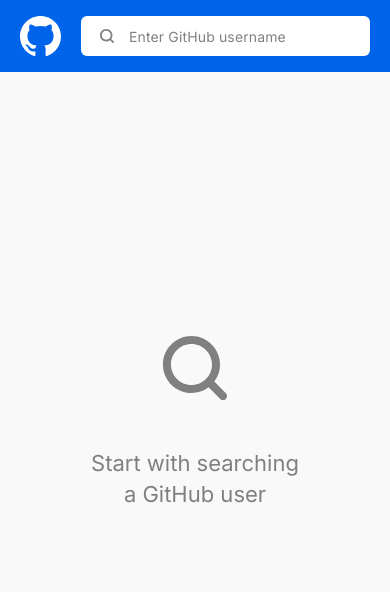
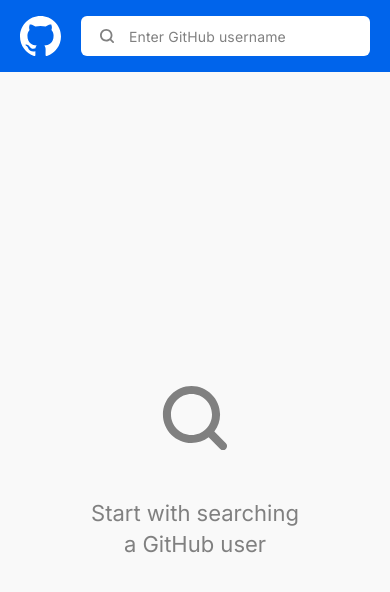
Before and after one commit to ave-random/github-search, a React (Create React App) app: page / in a window 390 px wide. Shown: the top 592 px of the page. Built offline with nearby package versions, Linux system fonts and the light colour scheme.

Commit message:
Make layout adaptive

```diff
--- a/src/App.css
+++ b/src/App.css
@@ -15,10 +15,23 @@ body {
 
 .layout {
   display: flex;
+  flex-direction: column;
+  min-height: 100vh;
 }
 
-@media all and (max-width: 820px) {
-  .layout {
+.content {
+  display: flex;
+  padding: 0 56px;
+  padding-top: 28px;
+  width: 100%;
+  flex-grow: 1;
+  box-sizing: border-box;
+}
+
+@media all and (max-width: 950px) {
+  .content {
     flex-direction: column;
+    padding-left: 10px;
+    padding-right: 10px;
   }
 }
--- a/src/App.js
+++ b/src/App.js
@@ -29,8 +29,10 @@ function App() {
   return (
     <div className="layout">
       <Header fetchUser={fetchUser} />
-      <Sidebar user={user} />
-      <Main user={user} isFetched={isFetched} />
+      <div className="content">
+        <Sidebar user={user} />
+        <Main user={user} isFetched={isFetched} />
+      </div>
     </div>
   );
 }
--- a/src/components/Header/Header.css
+++ b/src/components/Header/Header.css
@@ -4,7 +4,6 @@ header {
   width: 100%;
   display: flex;
   align-items: center;
-  position: fixed;
   box-sizing: border-box;
 }
 
--- a/src/components/Pagination/Pagination.css
+++ b/src/components/Pagination/Pagination.css
@@ -25,3 +25,9 @@
   fill: white;
   color: white;
 }
+
+@media all and (max-width: 950px) {
+  .paginationItemsCounter {
+    display: none;
+  }
+}
--- a/src/components/Pagination/Pagination.js
+++ b/src/components/Pagination/Pagination.js
@@ -10,7 +10,7 @@ function Pagination({ page, setPage, perPage, totalItems }) {
 
   return (
     <div className="paginationContainer">
-      <span>
+      <span className="paginationItemsCounter">
         {startIndex}-{endIndex} of {totalItems} items
       </span>
       <ReactPaginate
--- a/src/components/Placeholder/Placeholder.css
+++ b/src/components/Placeholder/Placeholder.css
@@ -1,7 +1,6 @@
 .placeholder {
   display: flex;
   flex-grow: 1;
-  height: 100vh;
   flex-direction: column;
   align-items: center;
   justify-content: center;
--- a/src/components/Repositories/Repositories.css
+++ b/src/components/Repositories/Repositories.css
@@ -2,8 +2,12 @@ main {
   display: flex;
   flex-direction: column;
   flex-grow: 1;
-  padding: 100px 56px 0 128px;
   max-width: 877px;
+}
+
+.repoList {
+  padding: 0;
+  margin: 0;
 }
 
 .repo {
@@ -12,6 +16,10 @@ main {
   background: white;
   margin-bottom: 24px;
   padding: 24px 32px;
+}
+
+.repo:last-child {
+  margin-bottom: 0;
 }
 
 .repo > a {
@@ -29,6 +37,7 @@ main {
 }
 
 main > h2 {
+  margin-top: 0;
   font-weight: 600;
   font-size: 32px;
   line-height: 130%;
--- a/src/components/Repositories/Repositories.js
+++ b/src/components/Repositories/Repositories.js
@@ -37,14 +37,16 @@ function Repositories({ user }) {
   return (
     <main>
       <h2>Repositories ({user.public_repos})</h2>
+      <ul class="repoList">
         {repos.map((repo) => (
-        <div key={repo.id} className="repo">
+          <li key={repo.id} className="repo">
             <a href={repo.html_url} target="_blank" rel="noreferrer">
               {repo.name}
             </a>
             <span>{repo.description}</span>
-        </div>
+          </li>
         ))}
+      </ul>
       <Pagination
         perPage={PER_PAGE}
         setPage={setPage}
--- a/src/components/Sidebar/Sidebar.css
+++ b/src/components/Sidebar/Sidebar.css
@@ -1,15 +1,12 @@
 .userProfile {
   width: 400px;
-  padding: 120px 50px 0 50px;
   display: flex;
   flex-direction: column;
-  align-items: center;
 }
 
 .avatar {
   width: 280px;
   height: 280px;
-  padding: 0 20px;
   border-radius: 50%;
 }
 
@@ -52,10 +49,12 @@
   margin-right: 9px;
 }
 
-@media all and (max-width: 820px) {
+@media all and (max-width: 950px) {
   .userProfile {
     width: 100%;
     padding-left: 0;
     padding-right: 0;
+    align-items: center;
+    margin-bottom: 56px;
   }
 }
```
Lines whose indentation alone changed are shown as unchanged.
